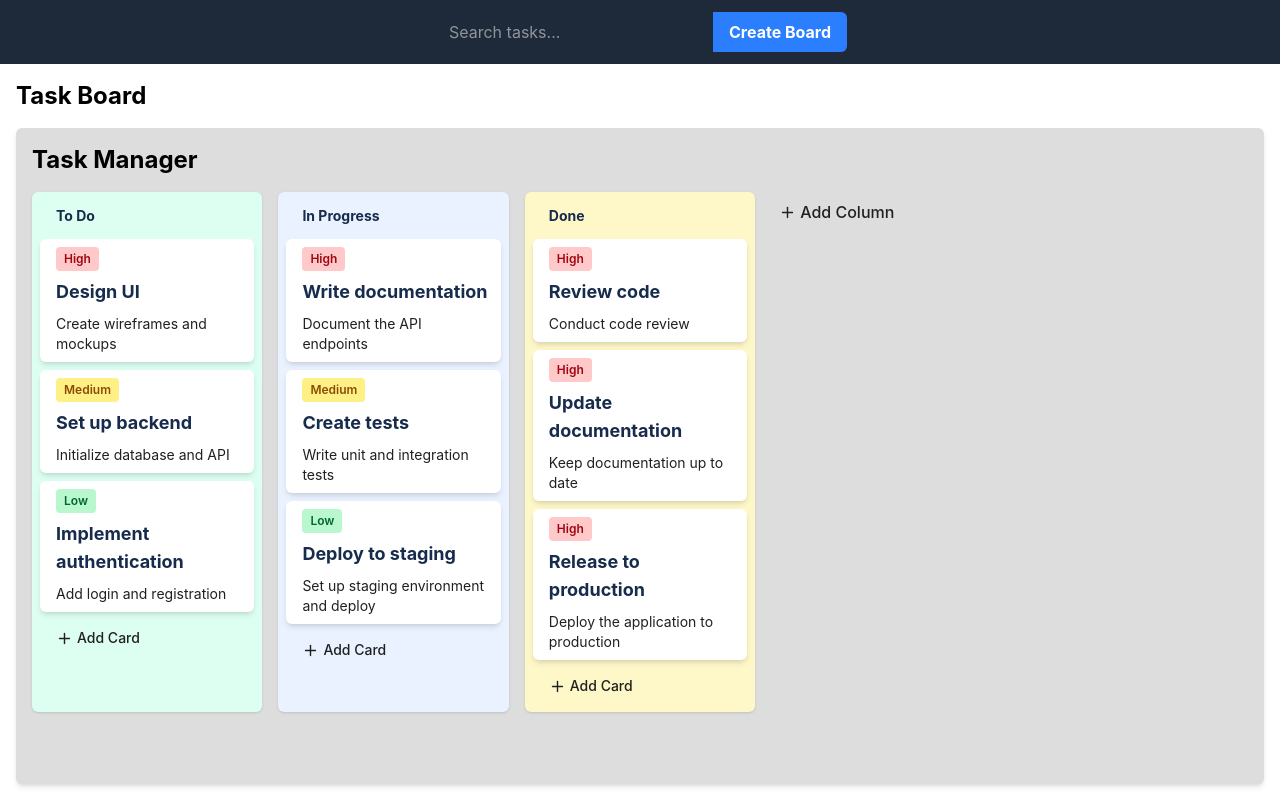
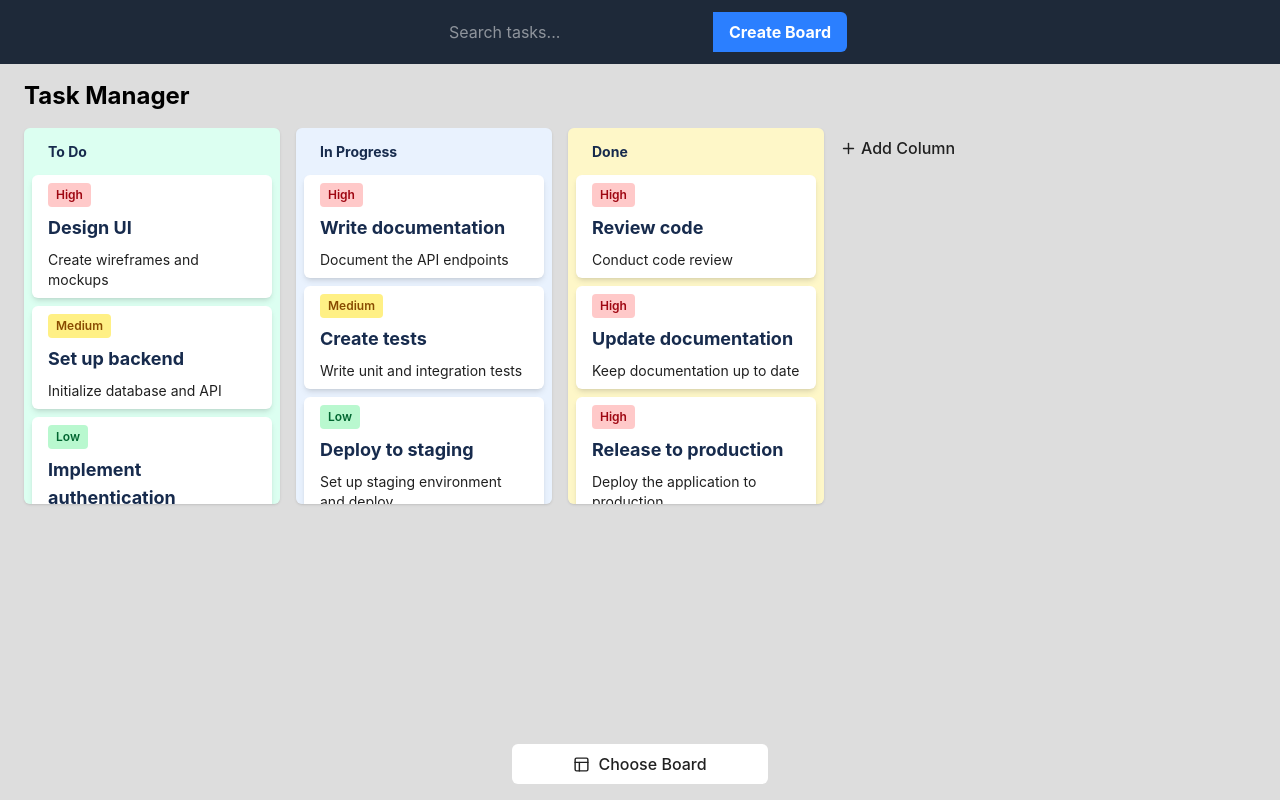
Before and after one commit to kozant/task-manager, a React (Vite) app: page / in a window 1280 px wide. Built offline with nearby package versions, Linux system fonts and the light colour scheme.

Commit message:
refactor: change board layout. Rework Tooltip control

```diff
--- a/src/components/Boards/Board.tsx
+++ b/src/components/Boards/Board.tsx
@@ -7,8 +7,8 @@ import type { SubmitHandler } from "react-hook-form";
 import { useBoardStore } from "../../store/useBoardStore";
 import ColumnList from "../Columns";
 import ColumnForm from "../ColumnForm";
-import { Plus } from "lucide-react";
 import Modal from "../common/Modal";
+import { PanelsTopLeft, Plus } from "lucide-react";
 
 type BoardProps = {
   board: BoardType;
@@ -65,11 +65,15 @@ export default function Board({ board }: BoardProps) {
   return (
     <div
       ref={boardContainerRef}
-      className="p-4 rounded-md shadow-md overflow-hidden"
-      style={{ height: "calc(100vh - 144px)", backgroundColor: "#dddddd" }}
+      className="py-4"
+      style={{ height: "calc(100vh - 64px)", backgroundColor: "#dddddd" }}
     >
-      <h2 className="text-2xl font-bold mb-4">{board.title}</h2>
-      <div className="grid grid-cols-5 gap-4">
+      <h2 className="text-2xl font-bold mb-4 pl-6 pr-4">{board.title}</h2>
+      <div
+        className="flex flex-col justify-between"
+        style={{ height: "calc(100% - 32px)" }}
+      >
+        <ul className="flex flex-row overflow-x-auto overflow-y-hidden px-4">
           <ColumnList
             board={board}
             columns={columns}
@@ -77,14 +81,27 @@ export default function Board({ board }: BoardProps) {
             onUpdateColumn={handleUpdateColumn}
             onDeleteColumn={handleDeleteColumn}
           />
+          <li>
             <button
               type="button"
-          className="flex items-center gap-1 p-2 rounded-md hover:bg-black/10 cursor-pointer h-fit text-left"
+              className="flex items-center gap-1 p-2 rounded-md hover:bg-black/10 cursor-pointer h-fit w-64 text-left"
               style={{ color: "#202020", fontWeight: 500 }}
               onClick={handleOpenAddForm}
             >
-          <Plus size={17} /> <span>Add Column</span>
+              <Plus size={17} /> <div>Add Column</div>
             </button>
+          </li>
+        </ul>
+        <div className="p-4 absolute bottom-0 w-full flex justify-center">
+          <button
+            type="button"
+            className="flex justify-center items-center gap-2 p-2 rounded-md bg-white hover:bg-black/10 cursor-pointer h-fit w-64 text-left"
+            style={{ color: "#202020", fontWeight: 500 }}
+            onClick={handleOpenAddForm}
+          >
+            <PanelsTopLeft size={17} /> <div>Choose Board</div>
+          </button>
+        </div>
       </div>
       <Modal title="Add Column" isOpen={isModalOpen} onChange={setIsModalOpen}>
         <ColumnForm onSubmit={handleAddColumn} onClose={handleCloseAddForm} />
--- a/src/components/Boards/index.tsx
+++ b/src/components/Boards/index.tsx
@@ -7,21 +7,16 @@ type BoardListProps = {
 
 export default function BoardList({ boards }: BoardListProps) {
   return (
-    <div className="p-4">
-      <h2 className="text-2xl font-bold mb-4">Task Board</h2>
     <div className="grid grid-cols-1 gap-4">
       {boards.length === 0 ? (
         <p className="text-gray-600">
           No boards available. Create a new board to get started!
         </p>
       ) : (
-          boards.map((board) => (
-            <div key={board.id}>
-              <Board board={board} />
+        <div key={boards?.[0].id}>
+          <Board board={boards?.[0]} />
         </div>
-          ))
       )}
-      </div>
     </div>
   );
 }
--- a/src/components/Columns/Column.tsx
+++ b/src/components/Columns/Column.tsx
@@ -141,10 +141,14 @@ export default function Column({
 `;
 
   return (
+    <li
+      ref={setNodeRef}
+      className="px-2"
+      style={{ height: "calc(100% - 96px)" }}
+    >
       <div
-      ref={setNodeRef}
         style={style}
-      className="group flex flex-col gap-2 p-2 rounded-md shadow-sm text-sm select-none"
+        className="group flex flex-col gap-2 p-2 rounded-md shadow-sm text-sm select-none max-h-full overflow-y-auto overflow-x-hidden w-64"
       >
         <div
           {...attributes}
@@ -192,5 +196,6 @@ export default function Column({
           />
         </Modal>
       </div>
+    </li>
   );
 }
--- a/src/components/common/Tooltip/index.tsx
+++ b/src/components/common/Tooltip/index.tsx
@@ -1,4 +1,5 @@
-import React, { useState } from "react";
+import React, { useState, useRef, useEffect } from "react";
+import { createPortal } from "react-dom";
 
 const Tooltip = ({
   text,
@@ -8,25 +9,51 @@ const Tooltip = ({
   children: React.ReactNode;
 }) => {
   const [isVisible, setIsVisible] = useState(false);
+  const [position, setPosition] = useState({ top: 0, left: 0 });
+  const triggerRef = useRef<HTMLDivElement>(null);
 
-  return (
-    <div
-      className="relative flex flex-col items-center group"
-      onMouseEnter={() => setIsVisible(true)}
-      onMouseLeave={() => setIsVisible(false)}
-    >
-      {children}
-      {isVisible && (
-        <div className="absolute bottom-full left-1/2 z-50 mb-2 -translate-x-1/2 flex flex-col items-center">
-          {/* whitespace-nowrap заставляет блок растянуться на всю ширину текста */}
+  useEffect(() => {
+    if (!isVisible || !triggerRef.current) return;
+
+    const rect = triggerRef.current.getBoundingClientRect();
+
+    setPosition({
+      top: rect.top - 36,
+      left: rect.left + rect.width / 2,
+    });
+  }, [isVisible]);
+
+  const tooltipContent = isVisible
+    ? createPortal(
+        <div
+          className="fixed z-50 flex flex-col items-center pointer-events-none"
+          style={{
+            top: `${position.top}px`,
+            left: `${position.left}px`,
+            transform: "translateX(-50%)",
+          }}
+        >
           <span className="bg-gray-800 text-white text-xs rounded-md px-3 py-1.5 shadow-lg whitespace-nowrap block">
             {text}
           </span>
-          {/* Стрелочка тултипа */}
           <div className="w-2 h-2 -mt-1 rotate-45 bg-gray-800"></div>
-        </div>
-      )}
-    </div>
+        </div>,
+        document.body,
+      )
+    : null;
+
+  return (
+    <>
+      <div
+        ref={triggerRef}
+        className="flex items-center"
+        onMouseEnter={() => setIsVisible(true)}
+        onMouseLeave={() => setIsVisible(false)}
+      >
+        {children}
+      </div>
+      {tooltipContent}
+    </>
   );
 };
 
```
Lines whose indentation alone changed are shown as unchanged.
